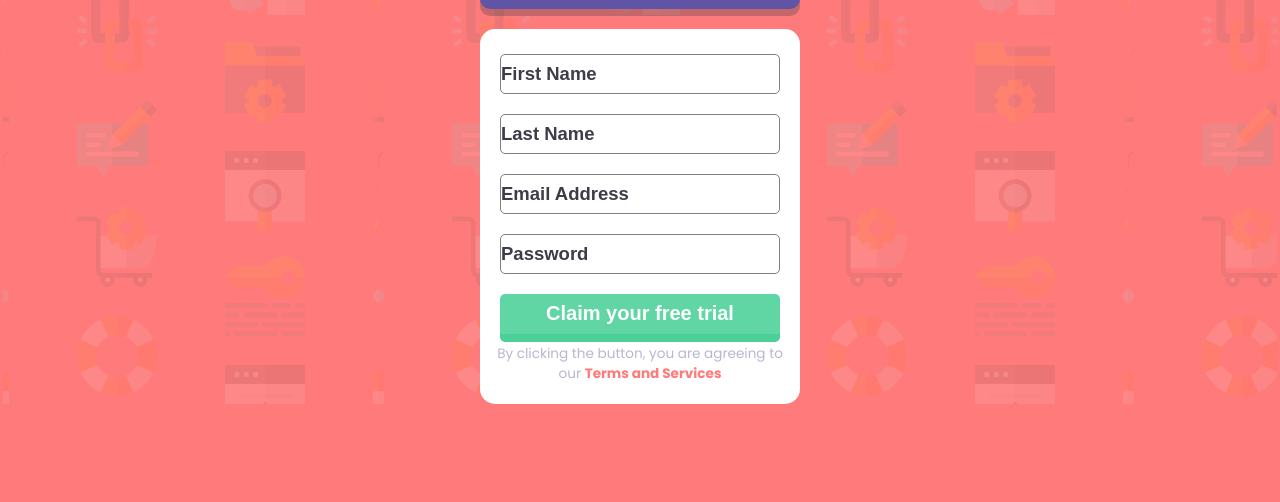
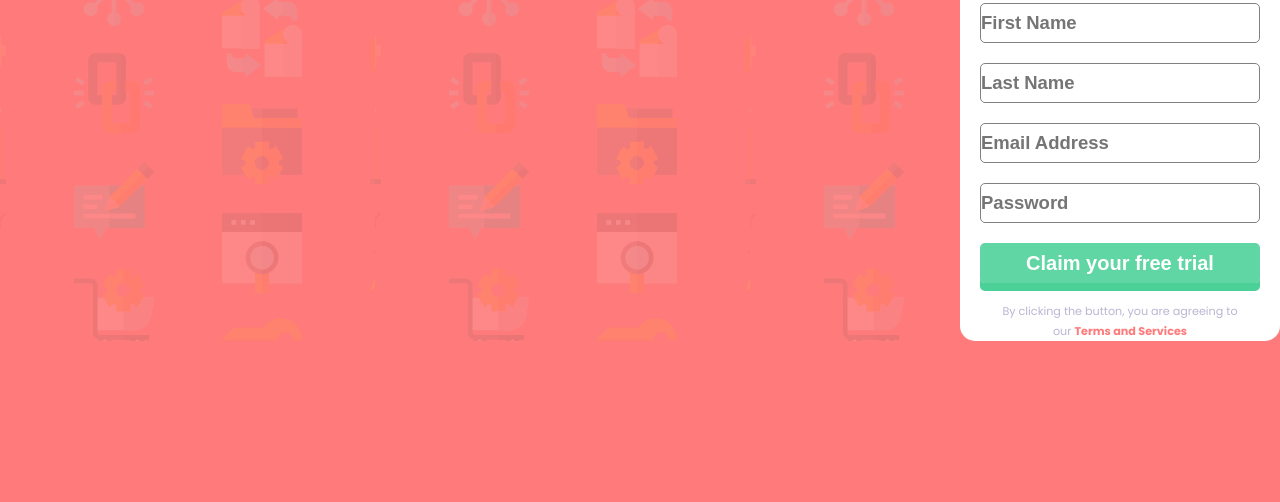
Before and after one commit to jacksen30/Landing-page-with-signup-form, a plain HTML site: page index.html in a window 1280 px wide. Shown: the part 298-800 px from the top of the page. Drawn offline with Linux system fonts and the light colour scheme.

Commit message:
put CTA-banner inside right-side-desktop-container

```diff
--- a/index.html
+++ b/index.html
@@ -22,16 +22,18 @@
         but understanding how developers think is invaluable.
       </p>
     </div>
+
+    <div class="right-side-desktop-container">
       <div class="CTA-banner">
         <p><span class="CTA-text-bold">Try it free 7 days</span> then $20/mo. thereafter</p>
       </div>
-    <div class="wrapper-1">
+      <div class="inner-wrapper">
         <div class="signup-form-container">
           <form>
-          <input type="text" id="fname" name="fname" value="First Name" required>
-          <input type="text" id="lname" name="lname" value="Last Name" required>
-          <input type="text" id="email" name="email" value="Email Address" required>
-          <input type="text" id="password" name="password" value="Password" required>
+            <input type="text" id="fname" name="fname" placeholder="First Name" required>
+            <input type="text" id="lname" name="lname" placeholder="Last Name" required>
+            <input type="text" id="email" name="email" placeholder="Email Address" required>
+            <input type="text" id="password" name="password" placeholder="Password" required>
             <input class="submit-btn" type="submit" value="Claim your free trial">
           </form>
         </div>
@@ -39,6 +41,8 @@
           By clicking the button, you are agreeing to our <a href="#">Terms and Services</a>
         </p>
       </div>
+    </div>
+
   </main>
 </body>
 </html>
--- a/style.css
+++ b/style.css
@@ -44,7 +44,7 @@ main {
     overflow: hidden;
     margin: 20px auto 20px auto;
     text-align: center;
-    box-shadow: 0px 7px hsla(249, 10%, 26%, 0.3);;
+    box-shadow: 0px 7px hsla(249, 10%, 26%, 0.3);
 }
 
 .CTA-text-bold {
@@ -56,7 +56,7 @@ main {
     margin: 11px 60px 15px 60px;
 }
 
-.wrapper-1 {
+.inner-wrapper {
     border-radius: 15px;
    /* border: 1px solid green; */
     background-color: white;
@@ -92,13 +92,15 @@ input {
     border: none;
     background-color: hsla(154, 59%, 51%, 0.8);
     font-size: 20px;
-    box-shadow: 0px 8px hsla(154, 59%, 51%, 0.9) ;
+    box-shadow: 0px 8px hsla(154, 59%, 51%, 0.9);
 }
 
 .TOS-link-text {
-    font-size: 0.85rem;
+    font-size: 0.7rem;
     text-align: center;
-    margin: 0px 16px 20px 16px;
+    width: 80%;
+    margin: 8px auto 0px auto;
+
     color: hsl(246, 25%, 77%);
     line-height: 20px;
 }
@@ -108,3 +110,18 @@ input {
  color: hsl(0, 100%, 74%);
  text-decoration: none;
 }
+
+
+@media screen and (min-width: 1024px) {
+
+    main {
+        display: flex;
+    }
+
+/* .right-side-desktop-container {
+
+    }
+
+*/
+
+}
```
Lines whose indentation alone changed are shown as unchanged.
